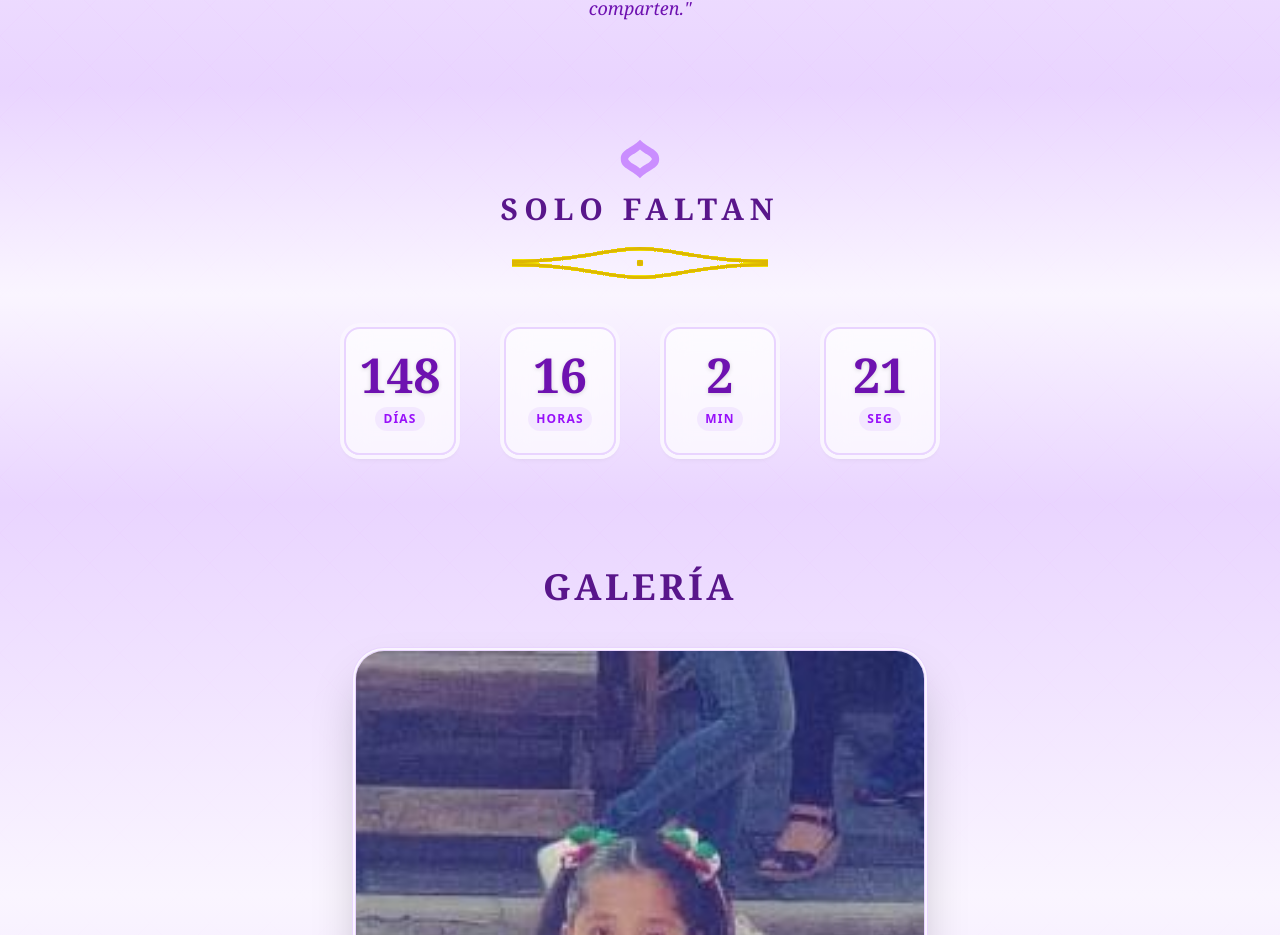
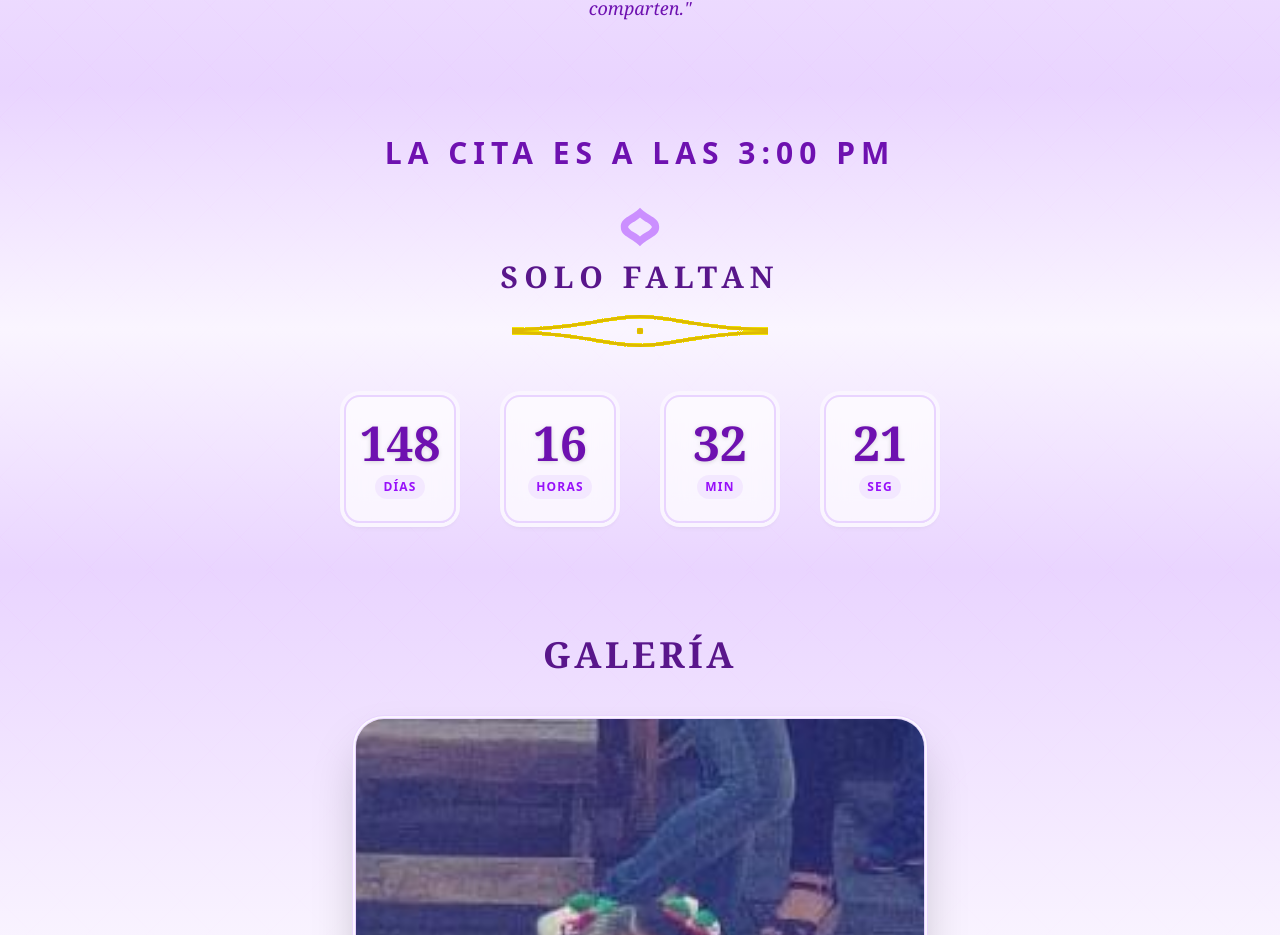
Before and after one commit to CesarEduardoCeronM/Invitacion-XV, a React (Vite) app: page / in a window 1280 px wide. Shown: the part 2116-3051 px from the top of the page. Built offline with nearby package versions, Linux system fonts and the light colour scheme; no server answers; the database is empty.

Commit message:
add party time text and update countdown target time to 3:00 PM

```diff
--- a/src/components/Countdown.jsx
+++ b/src/components/Countdown.jsx
@@ -8,7 +8,7 @@ const SmallHeaderOrnament = () => (
 );
 
 const Countdown = () => {
-  const targetDate = new Date('2026-06-27T14:30:00').getTime();
+  const targetDate = new Date('2026-06-27T15:00:00').getTime();
 
   const [timeLeft, setTimeLeft] = useState({
     days: 0, hours: 0, minutes: 0, seconds: 0,
@@ -50,13 +50,17 @@ const Countdown = () => {
 
       <div className="relative z-10 flex flex-col items-center px-4">
 
+        <p className="text-xl md:text-3xl font-bold tracking-[0.2em] text-purple-800 font-sans uppercase mb-8 text-center">
+          La cita es a las 3:00 PM
+        </p>
+
         {/* Encabezado decorado */}
         <SmallHeaderOrnament />
+
         <h3 className="text-2xl md:text-3xl font-serif text-purple-900 tracking-[0.2em] font-bold text-center">
           SOLO FALTAN
         </h3>
         <RoyalDivider className="mb-10 md:w-64 h-6 opacity-60" />
-
 
         {/* Contenedor de las cajitas */}
         <div className="flex flex-wrap justify-center gap-3 md:gap-6">
```
